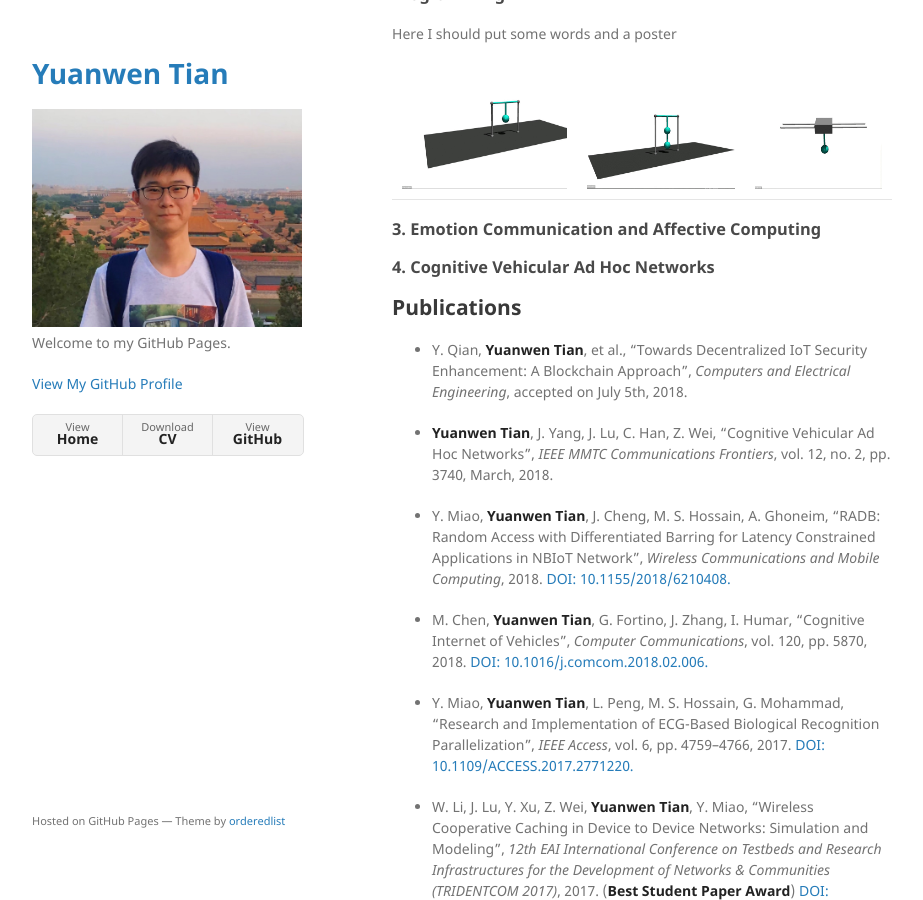
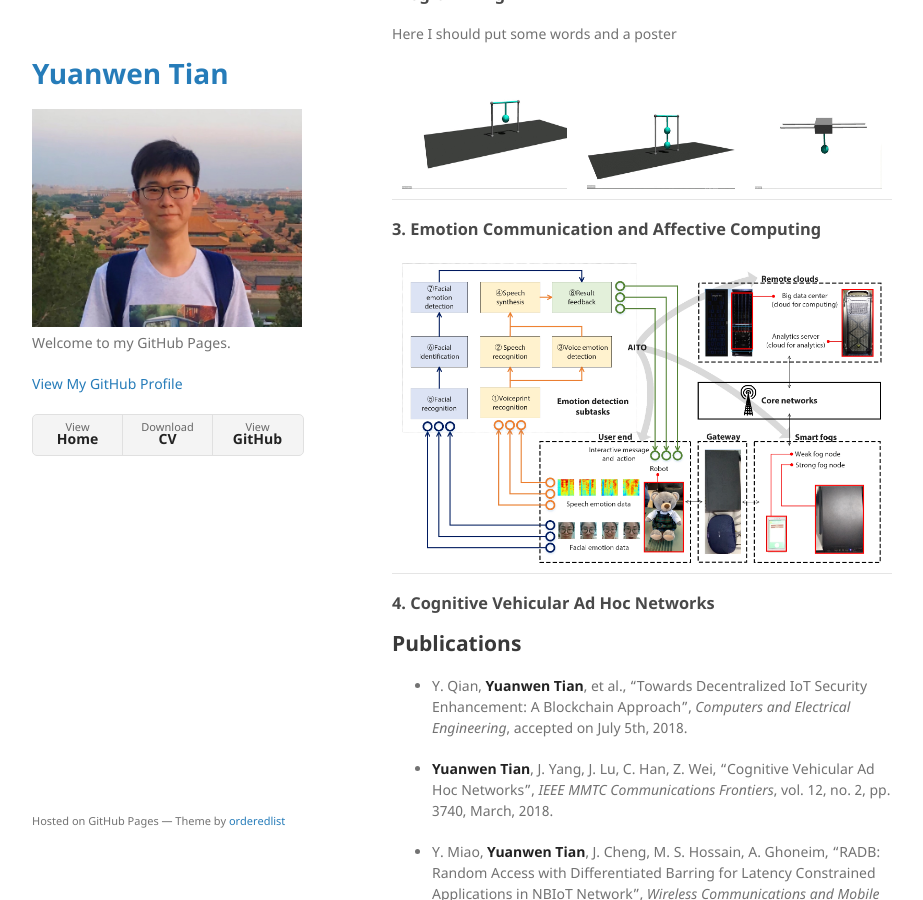
Before and after one commit to yuanwentian/yuanwentian.github.io, a Jekyll site: the page built from index.md, in a window 1280 px wide and 900 px high, scrolled down 951 px. Shown: the whole window, without its empty margins (178-1101 px from the left). Built offline with Jekyll 4.4.1, drawn with Linux system fonts in a browser that asks for light colours; our own code applies the rules of GitHub Pages for plain Markdown files.

```diff
--- a/index.md
+++ b/index.md
@@ -42,6 +42,8 @@ Here I should put some words and a poster
 
 ### 3. Emotion Communication and Affective Computing
 
+|<img src="https://github.com/yuanwentian/yuanwentian.github.io/blob/master/assets/img/emotion_testbed.png?raw=true" alt="emotion_testbed"/>|
+
 ### 4. Cognitive Vehicular Ad Hoc Networks
 
 
```
Also changed, not shown: assets/img/emotion_testbed.png (added), 1 other file.
